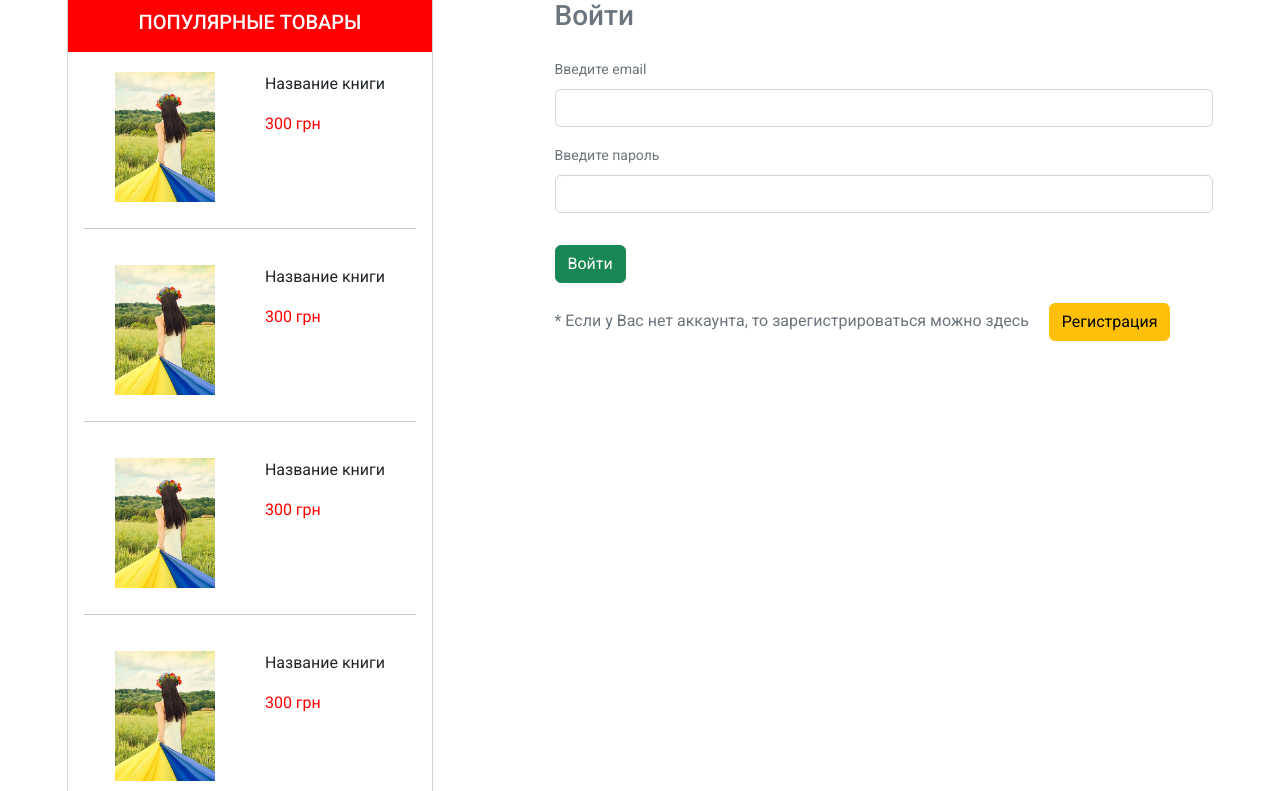
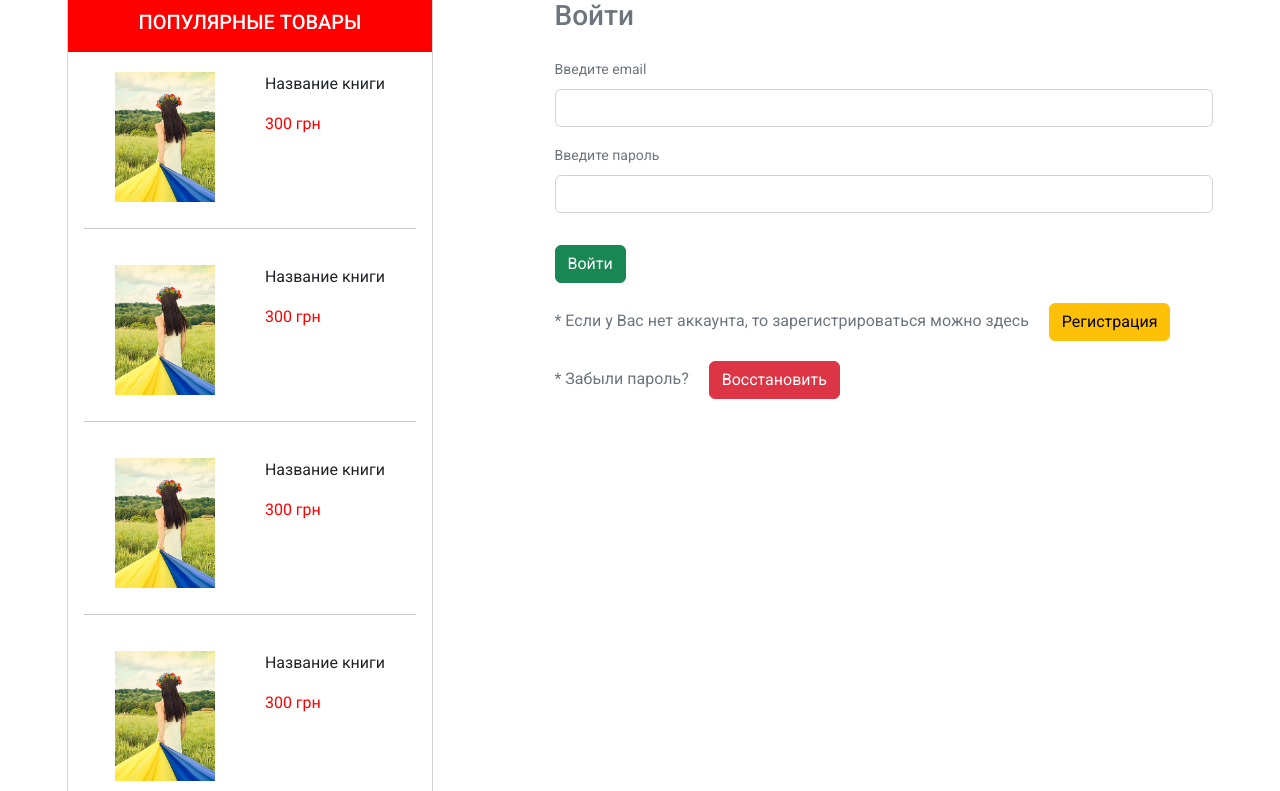
Before and after one commit to v-makarovskyi/book_store_django, a Django app: page /account/login/ in a window 1280 px wide. Shown: the part 204-995 px from the top of the page. Run offline with Django 4.2, Linux system fonts and the light colour scheme; some libraries are stand-ins or nearby versions.

Commit message:
add link for pwdreset

```diff
--- a/templates/account/login.html
+++ b/templates/account/login.html
@@ -39,6 +39,10 @@
               <span class="text-muted me-3">* Если у Вас нет аккаунта, то зарегистрироваться можно здесь</span>
               <a href="{% url 'account:register' %}" role="button" class="btn btn-warning">Регистрация</a>
             </div>
+            <div class="login__account">
+              <span class="text-muted me-3">* Забыли пароль?</span>
+              <a href="{% url 'account:pwdreset' %}" role="button" class="btn btn-danger">Восстановить</a>
+            </div>
           </form>
         </div>
       </div>
```
